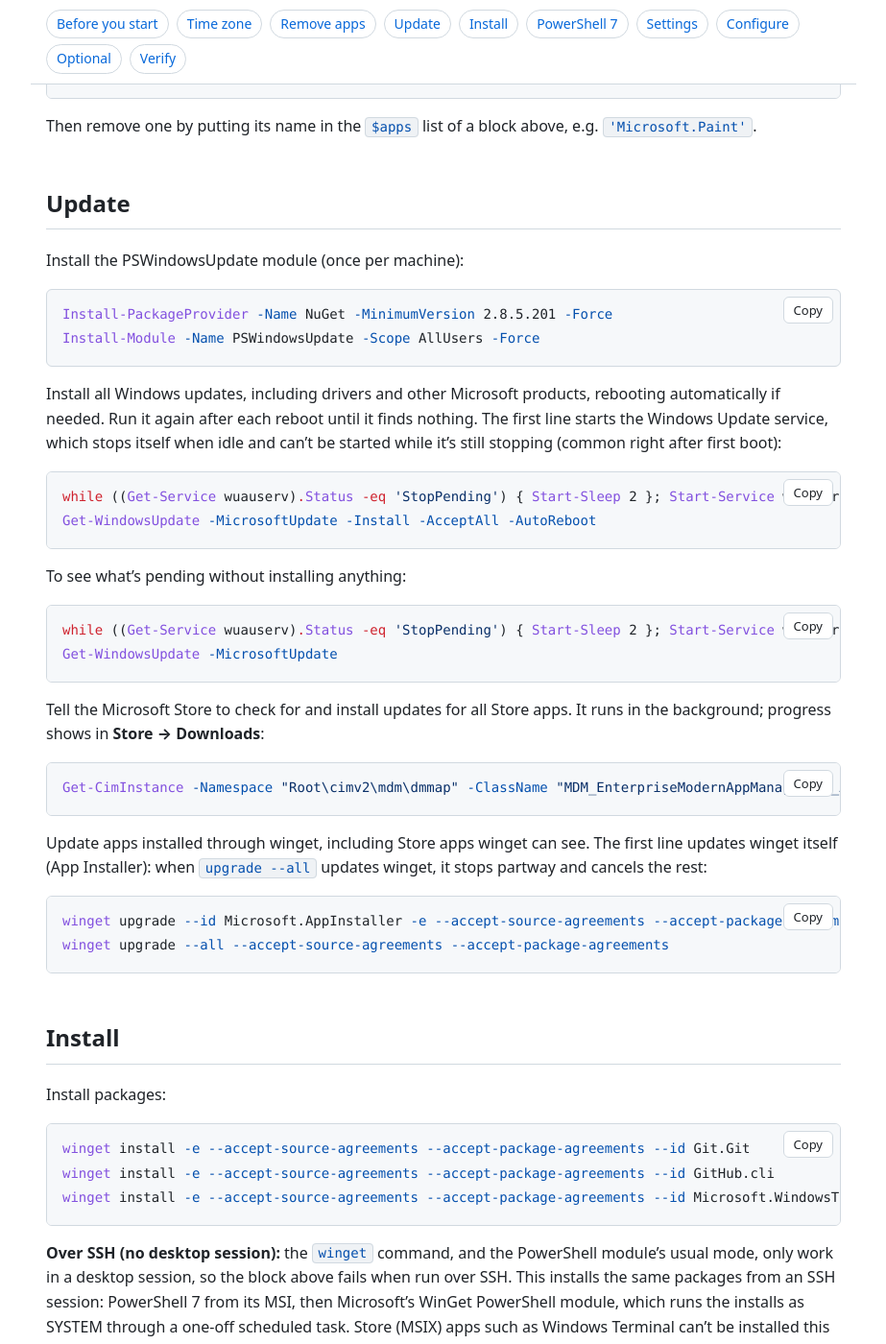
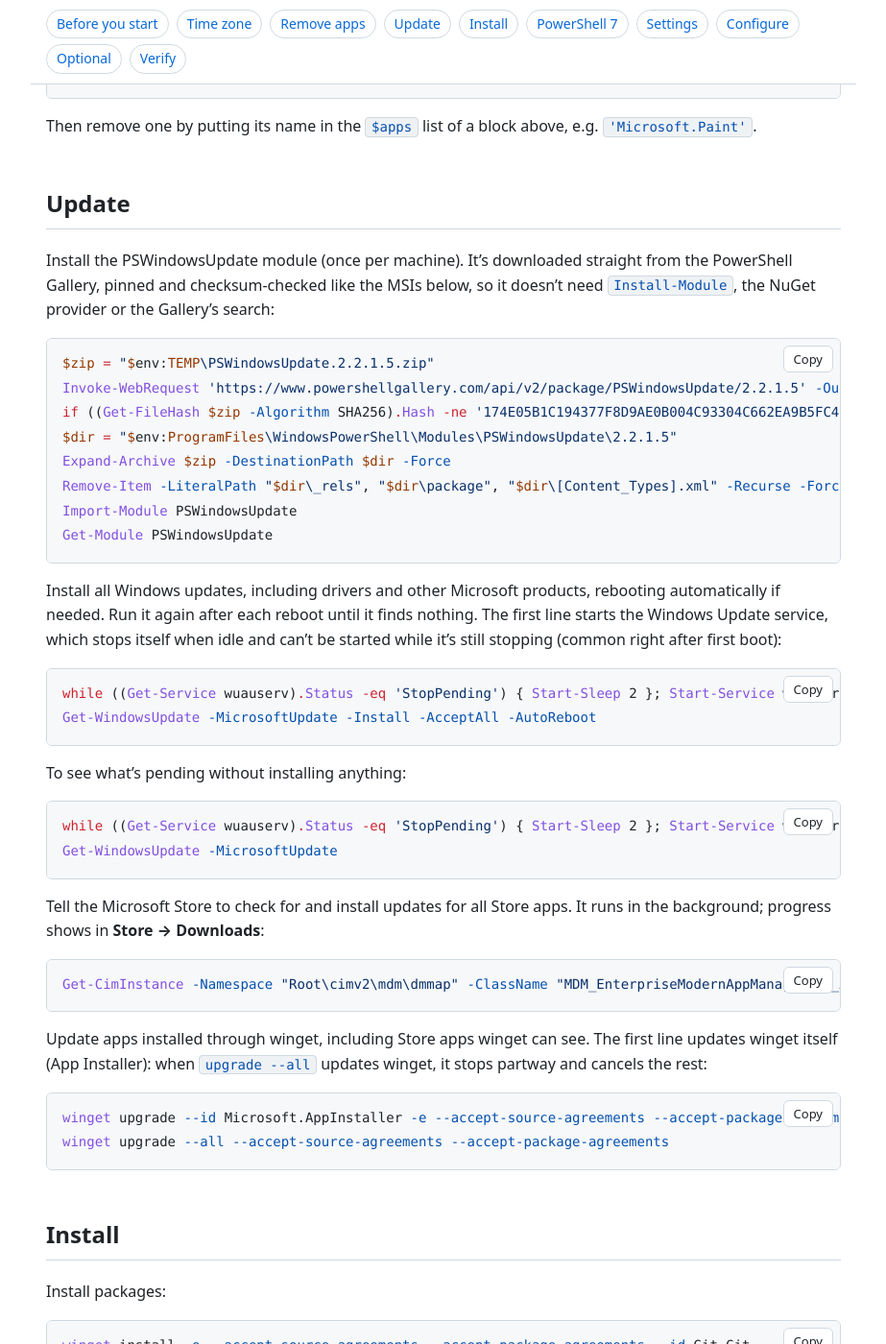
Before and after one commit to leewiscovitch/wiscovitch-install, a Jekyll site: the page built from windows.md, in a window 1280 px wide and 1400 px high, scrolled down 3049 px. Shown: the whole window at 96% size, without its empty margins (178-1101 px from the left). Built offline with Jekyll 4.4.1, drawn with Linux system fonts in a browser that asks for light colours; some of the changed text lies outside the part shown.

Commit message:
Windows: install PowerShell Gallery modules from pinned nupkg downloads
PSWindowsUpdate and Microsoft.WinGet.Client now come from the Gallery's direct
package link with a SHA-256 check (ps_modules in _config.yml), instead of
Install-Module, which failed with 'No match was found' while the Gallery's
search API returned 500. Drops the NuGet provider install. test.yml's winget
prep uses the same pinned module.

Co-Authored-By: Claude Opus 5.5 <noreply@anthropic.com>

````diff
--- a/_config.yml
+++ b/_config.yml
@@ -21,6 +21,18 @@ pwsh_msi:
   version: 7.6.7
   url: https://github.com/PowerShell/PowerShell/releases/download/v7.6.7/PowerShell-7.6.7-win-x64.msi
   sha256: EC575CEF9EC56FCD905DE0D5EEAC9CB7F81A0A65ABB87BB5CD0E87FDFE2B8CC0
+
+# Pinned PowerShell Gallery modules, downloaded as .nupkg (a zip) from
+# https://www.powershellgallery.com/api/v2/package/<name>/<version> and unzipped into
+# Program Files, so steps don't depend on Install-Module, NuGet or the Gallery's search.
+# To update: new version plus the SHA-256 of that download. Also read by test.yml.
+ps_modules:
+  PSWindowsUpdate:
+    version: 2.2.1.5
+    sha256: 174E05B1C194377F8D9AE0B004C93304C662EA9B5FC4DAFA19426049D2D5CF50
+  Microsoft.WinGet.Client:
+    version: 1.29.380
+    sha256: 3469E5747EB6B100E51FED3F2057386B5BA60BC8955A6669B5C2EB562E316619
 markdown: kramdown
 kramdown:
   input: GFM
--- /dev/null
+++ b/_includes/ps-module.md
@@ -0,0 +1,12 @@
+{%- comment -%}
+Lines (no fences) that install a pinned PowerShell Gallery module for all users, for use
+inside a powershell block, with name="PSWindowsUpdate" (any key of ps_modules).
+Version and checksum come from `ps_modules` in _config.yml.
+{%- endcomment -%}
+{%- assign m = site.ps_modules[include.name] -%}
+$zip = "$env:TEMP\{{ include.name }}.{{ m.version }}.zip"
+Invoke-WebRequest 'https://www.powershellgallery.com/api/v2/package/{{ include.name }}/{{ m.version }}' -OutFile $zip -UseBasicParsing
+if ((Get-FileHash $zip -Algorithm SHA256).Hash -ne '{{ m.sha256 }}') { throw '{{ include.name }} checksum mismatch; not installing.' }
+$dir = "$env:ProgramFiles\WindowsPowerShell\Modules\{{ include.name }}\{{ m.version }}"
+Expand-Archive $zip -DestinationPath $dir -Force
+Remove-Item -LiteralPath "$dir\_rels", "$dir\package", "$dir\[Content_Types].xml" -Recurse -Force -ErrorAction Ignore
--- a/windows.md
+++ b/windows.md
@@ -68,11 +68,12 @@ Do this before **Update**, so the updates don't spend time upgrading apps that a
 
 ## Update
 
-Install the PSWindowsUpdate module (once per machine):
+Install the PSWindowsUpdate module (once per machine). It's downloaded straight from the PowerShell Gallery, pinned and checksum-checked like the MSIs below, so it doesn't need `Install-Module`, the NuGet provider or the Gallery's search:
 
 ```powershell
-Install-PackageProvider -Name NuGet -MinimumVersion 2.8.5.201 -Force
-Install-Module -Name PSWindowsUpdate -Scope AllUsers -Force
+{% include ps-module.md name="PSWindowsUpdate" %}
+Import-Module PSWindowsUpdate
+Get-Module PSWindowsUpdate
 ```
 
 Install all Windows updates, including drivers and other Microsoft products, rebooting automatically if needed. Run it again after each reboot until it finds nothing. The first line starts the Windows Update service, which stops itself when idle and can't be started while it's still stopping (common right after first boot):
@@ -111,8 +112,7 @@ if (-not (Test-Path $pwsh)) {
     if ((Get-FileHash $msi -Algorithm SHA256).Hash -ne '{{ site.pwsh_msi.sha256 }}') { throw 'PowerShell MSI checksum mismatch; not installing.' }
     Start-Process msiexec.exe -ArgumentList "/i `"$msi`" /qn /norestart" -Wait
 }
-Install-PackageProvider -Name NuGet -MinimumVersion 2.8.5.201 -Force | Out-Null
-Install-Module -Name Microsoft.WinGet.Client -Scope AllUsers -Force
+{% include ps-module.md name="Microsoft.WinGet.Client" %}
 $ids = @({% assign first = true %}{% for p in page.packages %}{% unless p == 'Microsoft.WindowsTerminal' %}{% unless first %}, {% endunless %}'{{ p }}'{% assign first = false %}{% endunless %}{% endfor %})
 $script = "$env:ProgramData\winget-over-ssh.ps1"
 $log = "$env:ProgramData\winget-over-ssh.log"
````
Also changed, not shown: CLAUDE.md (+1 -1 lines), .github/workflows/test.yml.
